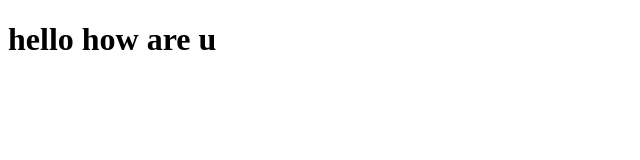
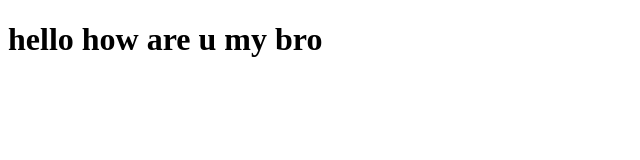
Before and after one commit to udaykiranuk11/teamfirstgithib, a plain HTML site: page index.html in a window 1280 px wide. Shown: the whole page, without its empty margins (0-640 px from the left). Drawn offline with Linux system fonts and the light colour scheme.

Commit message:
i have changed in index file

```diff
--- a/index.html
+++ b/index.html
@@ -6,6 +6,6 @@
     <title>Document</title>
   </head>
   <body>
-    <h1>hello how are u</h1>
+    <h1>hello how are u my bro</h1>
   </body>
 </html>
```
